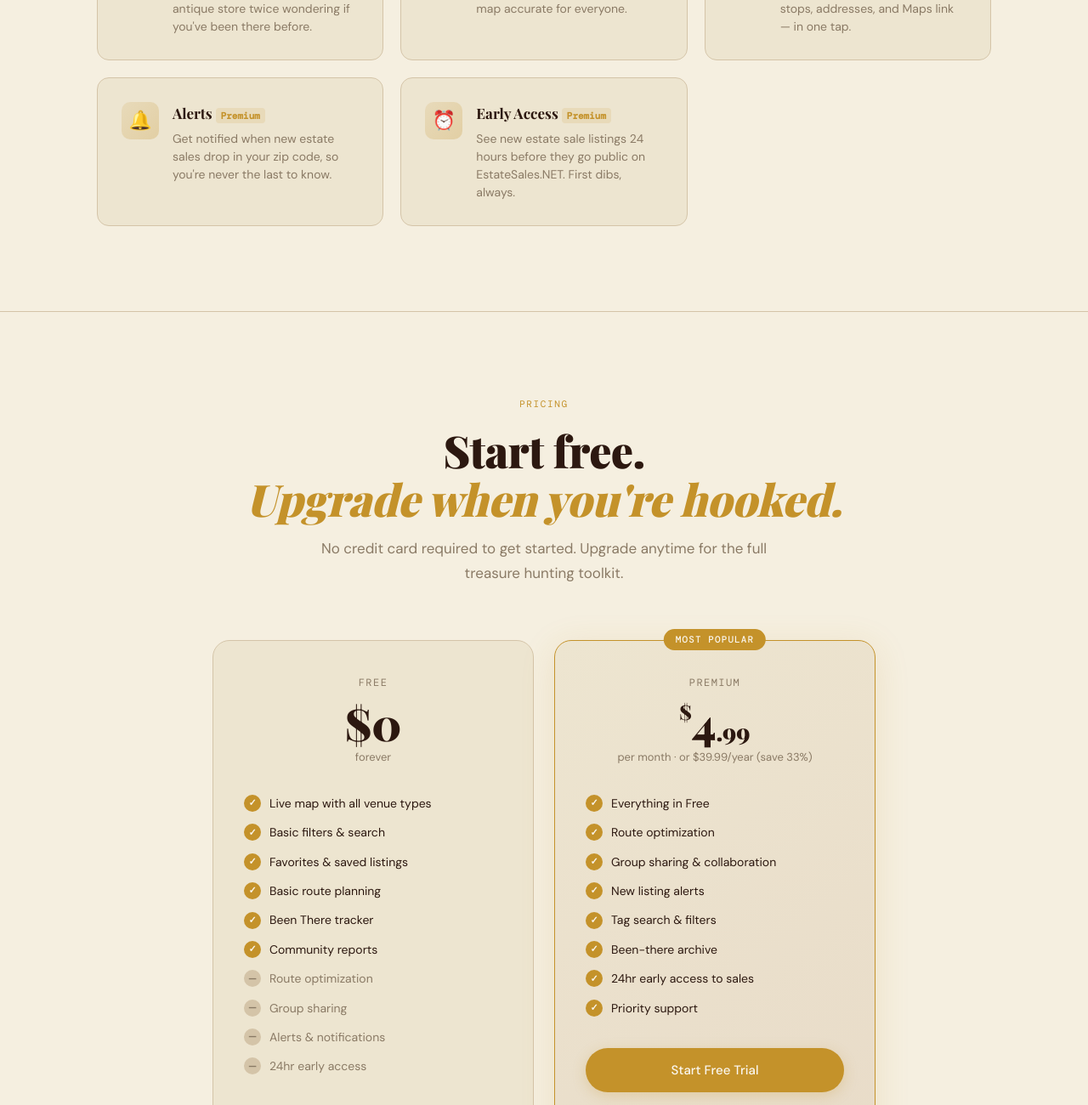
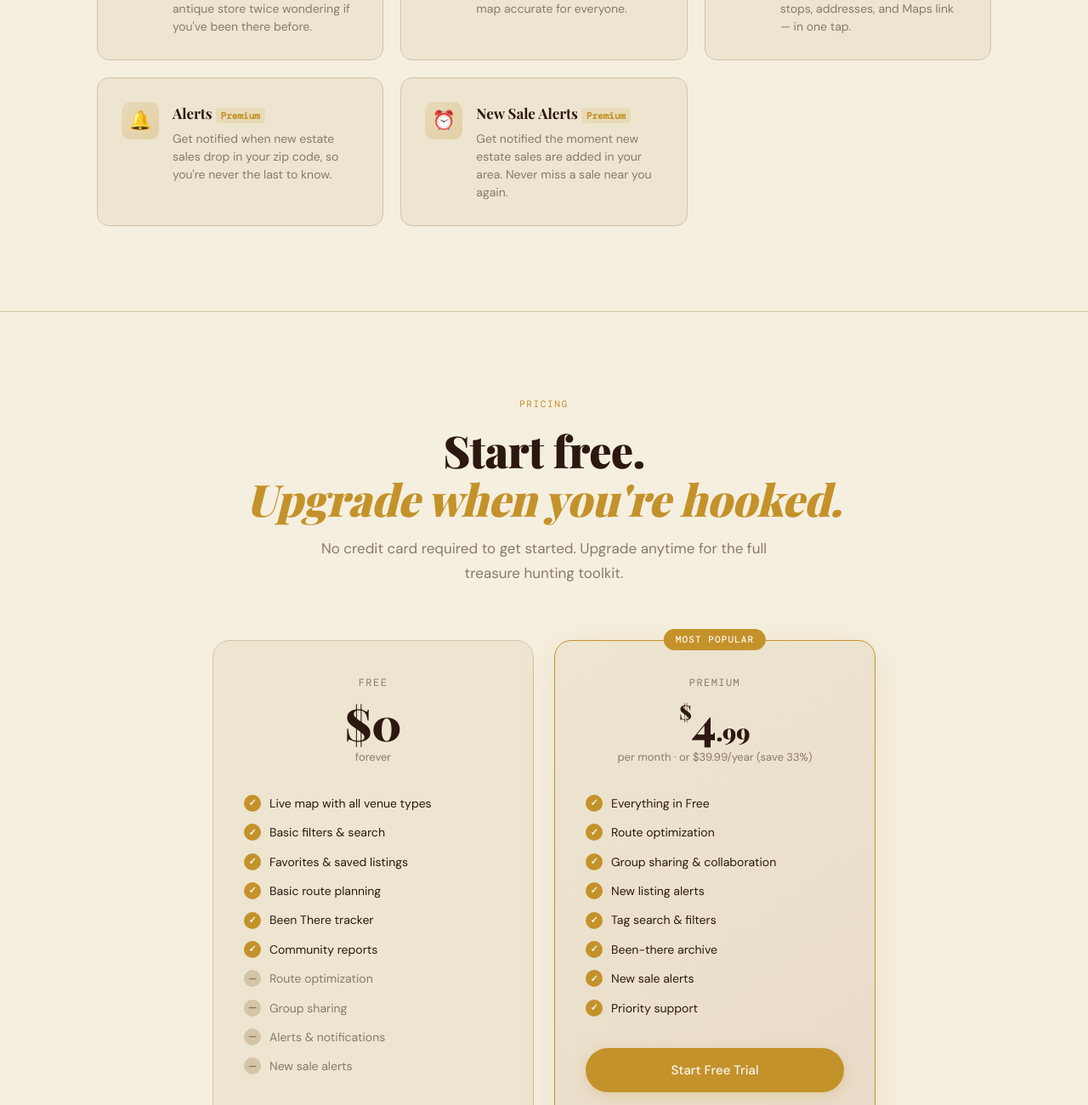
Before and after one commit to MWAetheria/fadeandfind, a website: page index.html in a window 1280 px wide. Shown: the part 2420-3720 px from the top of the page at 85% size. Drawn offline with nearby package versions, Linux system fonts and the light colour scheme; a web font is replaced by a local one.

Commit message:
Update index.html

```diff
--- a/index.html
+++ b/index.html
@@ -973,8 +973,8 @@
       <div class="feature">
         <div class="feature-icon">⏰</div>
         <div>
-          <h4>Early Access <span style="font-size:11px;background:#C4922A22;color:#C4922A;padding:2px 6px;border-radius:4px;font-family:var(--ff-mono)">Premium</span></h4>
-          <p>See new estate sale listings 24 hours before they go public on EstateSales.NET. First dibs, always.</p>
+          <h4>New Sale Alerts <span style="font-size:11px;background:#C4922A22;color:#C4922A;padding:2px 6px;border-radius:4px;font-family:var(--ff-mono)">Premium</span></h4>
+          <p>Get notified the moment new estate sales are added in your area. Never miss a sale near you again.</p>
         </div>
       </div>
     </div>
@@ -1003,7 +1003,7 @@
           <li class="locked">Route optimization</li>
           <li class="locked">Group sharing</li>
           <li class="locked">Alerts & notifications</li>
-          <li class="locked">24hr early access</li>
+          <li class="locked">New sale alerts</li>
         </ul>
         <a href="/app" class="btn-pricing btn-pricing-free">Get Started Free</a>
       </div>
@@ -1020,7 +1020,7 @@
           <li>New listing alerts</li>
           <li>Tag search & filters</li>
           <li>Been-there archive</li>
-          <li>24hr early access to sales</li>
+          <li>New sale alerts</li>
           <li>Priority support</li>
         </ul>
         <a href="/app" class="btn-pricing btn-pricing-paid">Start Free Trial</a>
```
